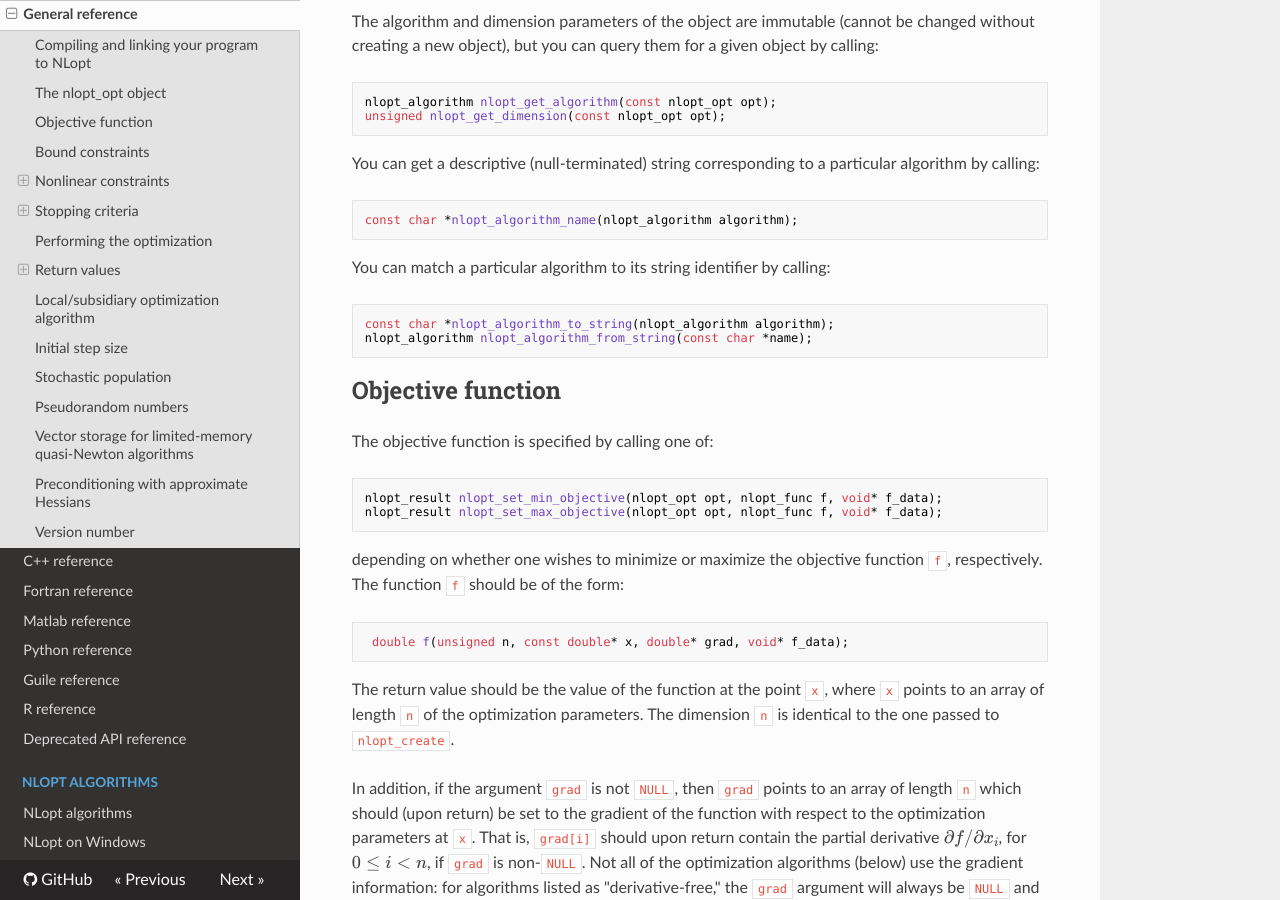
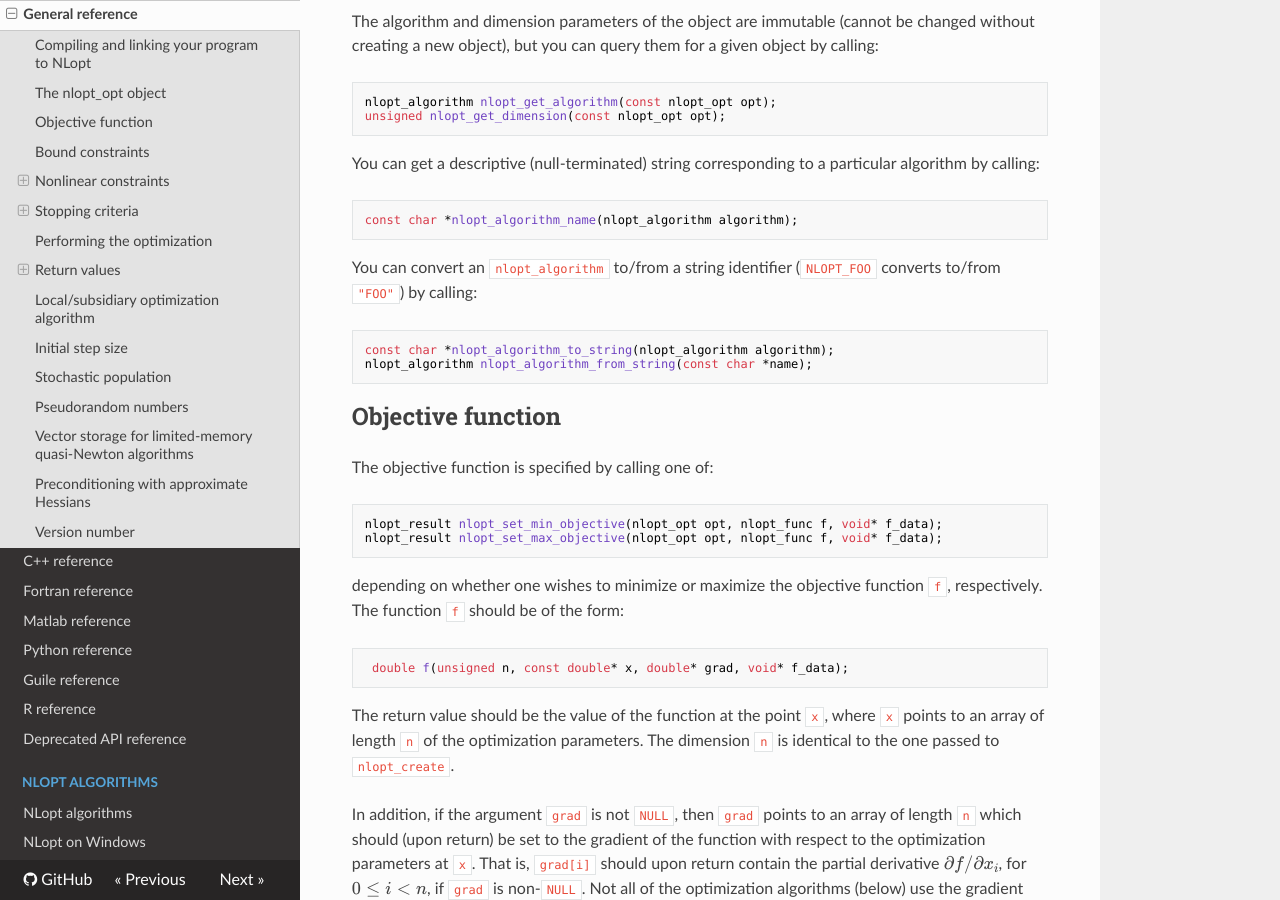
Before and after one commit to stevengj/nlopt, an MkDocs documentation site: the page built from doc/docs/NLopt_Reference.md, in a window 1280 px wide and 900 px high, scrolled down 1817 px. Built offline with MkDocs 1.6.1, drawn with Linux system fonts in a browser that asks for light colours; nearby versions of some CDN libraries; formulas are drawn with MathJax 3; old or Windows-style settings are respelled for this version of MkDocs; some of the changed text lies outside the part shown.

Commit message:
clarification

````diff
--- a/doc/docs/NLopt_Reference.md
+++ b/doc/docs/NLopt_Reference.md
@@ -72,7 +72,7 @@ You can get a descriptive (null-terminated) string corresponding to a particular
 const char *nlopt_algorithm_name(nlopt_algorithm algorithm);
 ```
 
-You can match a particular algorithm to its string identifier by calling:
+You can convert an `nlopt_algorithm` to/from a string identifier (`NLOPT_FOO` converts to/from `"FOO"`) by calling:
 
 ```
 const char *nlopt_algorithm_to_string(nlopt_algorithm algorithm);
@@ -408,7 +408,7 @@ NLOPT_FORCED_STOP` `=` `-5
 Halted because of a [forced termination](#Forced_termination.md): the user called `nlopt_force_stop(opt)` on the optimization’s `nlopt_opt` object `opt` from the user’s objective function or constraints.
 
 
-You can match a particular result code to its string identifier by calling:
+You can convert an `nlopt_result` to/from a string identifier (`NLOPT_FOO` converts to/from `"FOO"`) by calling:
 
 ```
 const char *nlopt_result_to_string(nlopt_result result);
````
